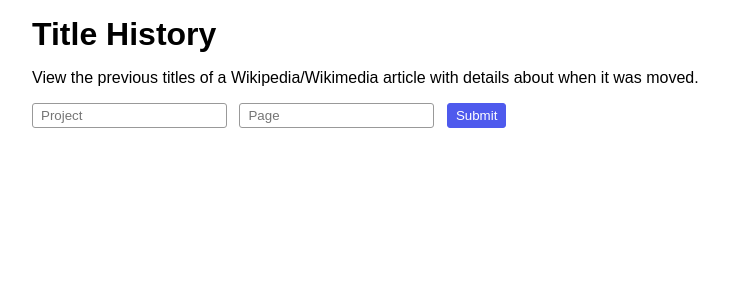
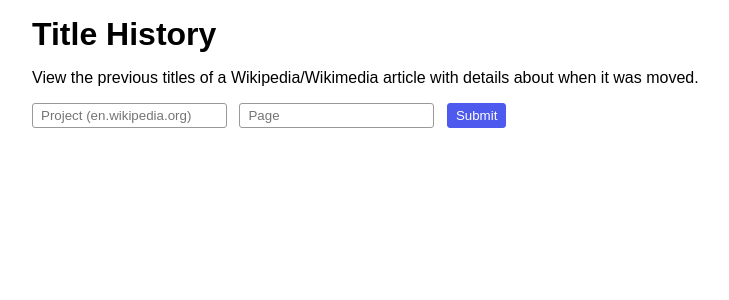
Before and after one commit to BrandonXLF/title-history, a Flask app: page / in a window 1280 px wide. Shown: the top 300 px of the page, without its empty margins (68-797 px from the left). Run offline with Flask 3, Linux system fonts and the light colour scheme; parts of the project's set-up code (start-up, migrations or seed data) failed here and were passed over.

Commit message:
Add default project to placeholder

```diff
--- a/src/templates/form.html
+++ b/src/templates/form.html
@@ -10,7 +10,7 @@
 		View the previous titles of a Wikipedia/Wikimedia article with details about when it was moved.
 	</p>
 	<form action="/get">
-		<input placeholder="Project" name="project"{% if page %} value="{{project}}"{% endif %} />
+		<input placeholder="Project (en.wikipedia.org)" name="project"{% if page %} value="{{project}}"{% endif %} />
 		<input placeholder="Page" name="page"{% if page %} value="{{page}}"{% endif %} />
 		<input type="submit" value="Submit" />
 	</form>
```
